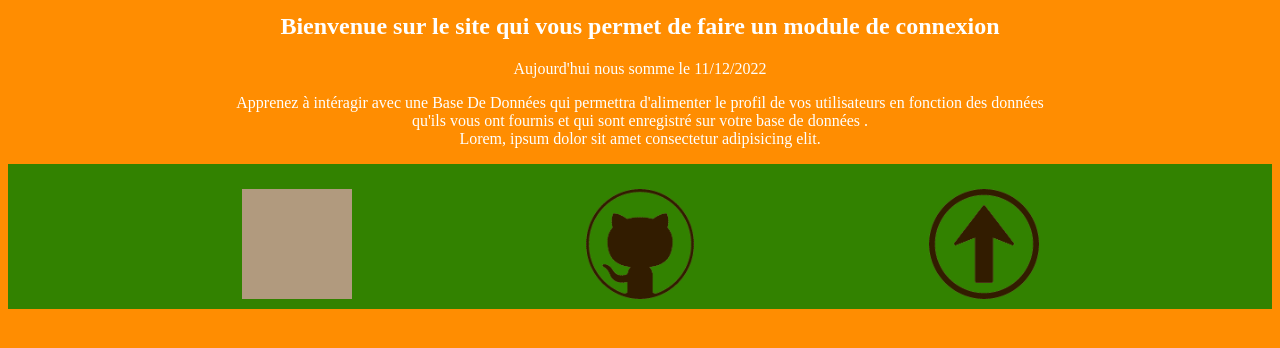
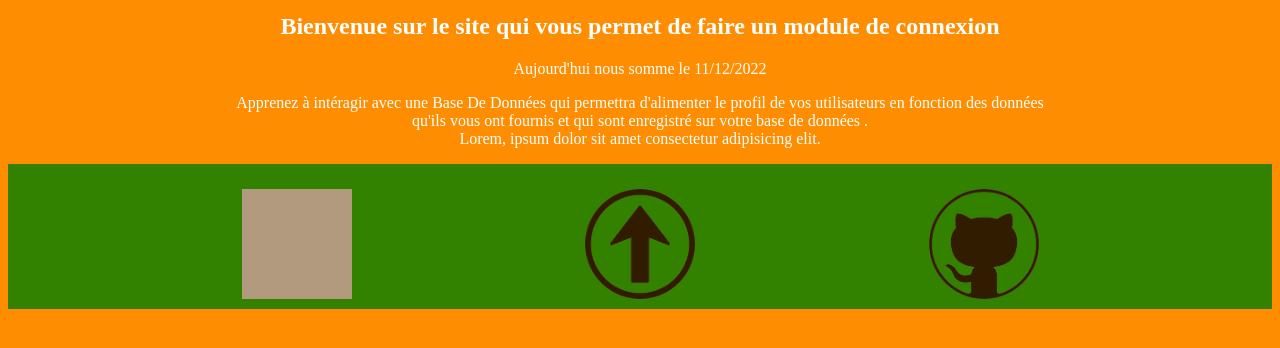
Before and after one commit to jean-derieppe/module-connexion, a PHP site: page /index.php in a window 1280 px wide. Shown: the part 192-540 px from the top of the page. Run offline with PHP 8.4, Linux system fonts and the light colour scheme; grey boxes are pictures that could not be loaded.

Commit message:
Footer OK

```diff
--- a/footer.php
+++ b/footer.php
@@ -3,16 +3,16 @@
     <nav class="footer">
         <ul class="list2">
 
-            <a href="index.php">
-            <img id="house" src="House.png" title="Accueil" height="110px" width="110px">
+            <a class="pix" href="index.php">
+            <img src="House.png" title="Accueil" height="110px" width="110px">
             </a>
 
-            <a href="https://github.com/jean-derieppe">
-            <img id="cat" src="GitCat.png" title="Lien vers GitHub" alt="img CatGit" height="110px" width="110px">
+            <a class="pix" href="#">
+            <img src="Haut.png" title="Haut de page" height="110px" width="110px">
             </a>
 
-            <a href="#">
-            <img id='#' src="Haut.png" title="Haut de page" height="110px" width="110px">
+            <a class="pix" href="https://github.com/jean-derieppe">
+            <img src="GitCat.png" title="Lien vers GitHub" alt="img CatGit" height="110px" width="110px">
             </a>
 
         </ul>
```
